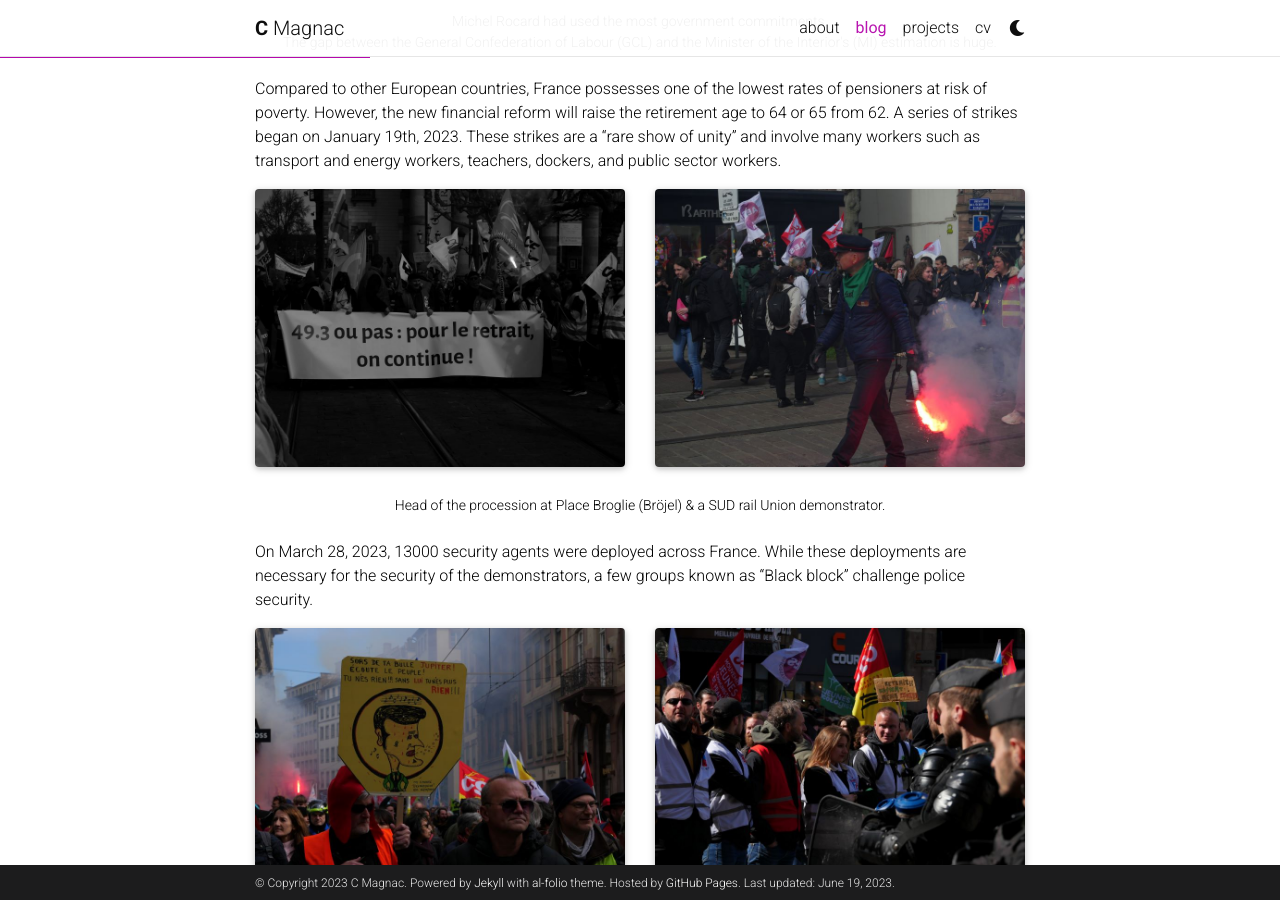
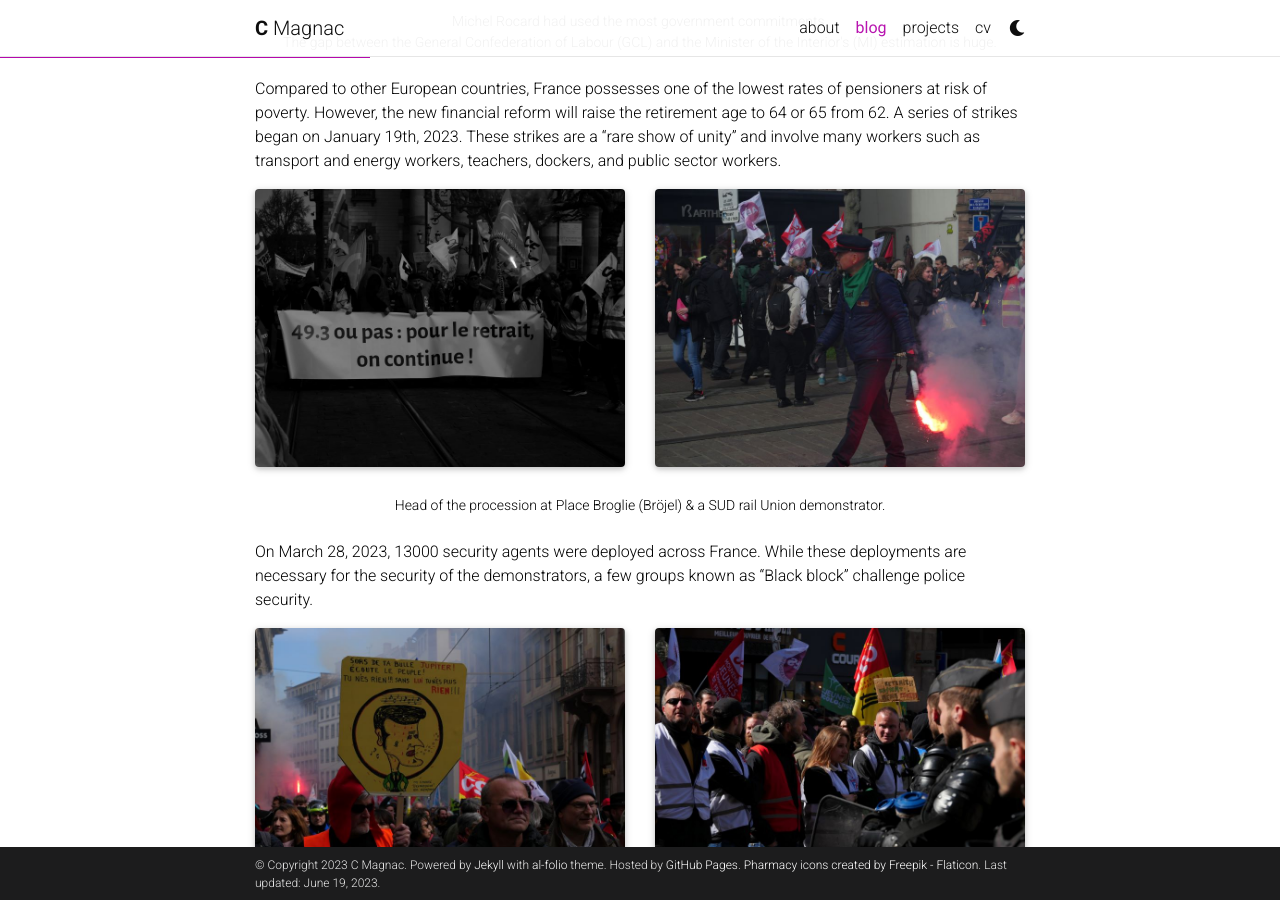
Before and after one commit to CMagnac/cmagnac.github.io, a Jekyll site: the page built from _posts/2023-04-07-french-strike-in-strasbourg.md, in a window 1280 px wide and 900 px high, scrolled down 587 px. Built offline with Jekyll 4.4.1, drawn with Linux system fonts in a browser that asks for light colours; full-size pictures stand in for the smaller copies a plugin makes; comment, search, counter and statistics services are not loaded; a style sheet for code colours, icons or effects is not loaded; part of the change alters nothing that is shown.

Commit message:
Update config and post

```diff
--- a/_config.yml
+++ b/_config.yml
@@ -11,6 +11,7 @@ description: > # the ">" symbol means to ignore newlines until "footer_text:"
 footer_text: >
   Powered by <a href="https://jekyllrb.com/" target="_blank">Jekyll</a> with <a href="https://github.com/alshedivat/al-folio">al-folio</a> theme.
   Hosted by <a href="https://pages.github.com/" target="_blank">GitHub Pages</a>.
+  <a href="https://www.flaticon.com/free-icons/pharmacy" title="pharmacy icons">Pharmacy icons created by Freepik - Flaticon</a>.
 keywords: jekyll, jekyll-theme, portfolio-website, personal-website
 
 lang: en
--- a/_posts/2023-04-07-french-strike-in-strasbourg.md
+++ b/_posts/2023-04-07-french-strike-in-strasbourg.md
@@ -3,8 +3,6 @@ layout: post
 title:  French Strike in Strasbourg
 date:   2023-04-07 08:00:00
 description: The Double-Edged Sword
-tags: false
-categories: Nohealth-actuality
 ---
 
 The 49.3 is a constitutional provision that the government can use to pass a bill without a vote. It has been used by Elizabeth Born eleven times since 2022, which engages the government's responsibility. Only a motion of censure can be voted to kick off the law.
```
